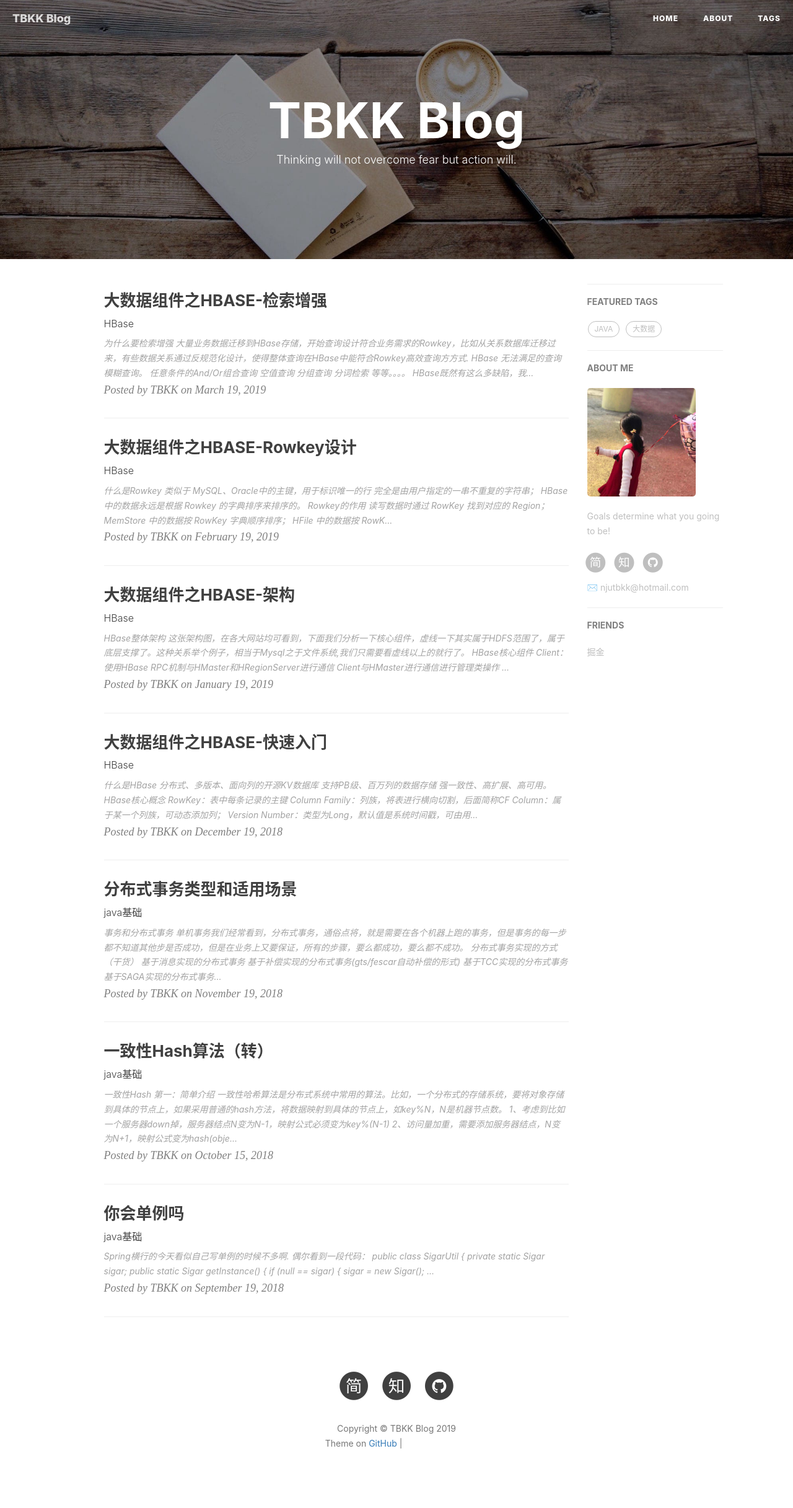
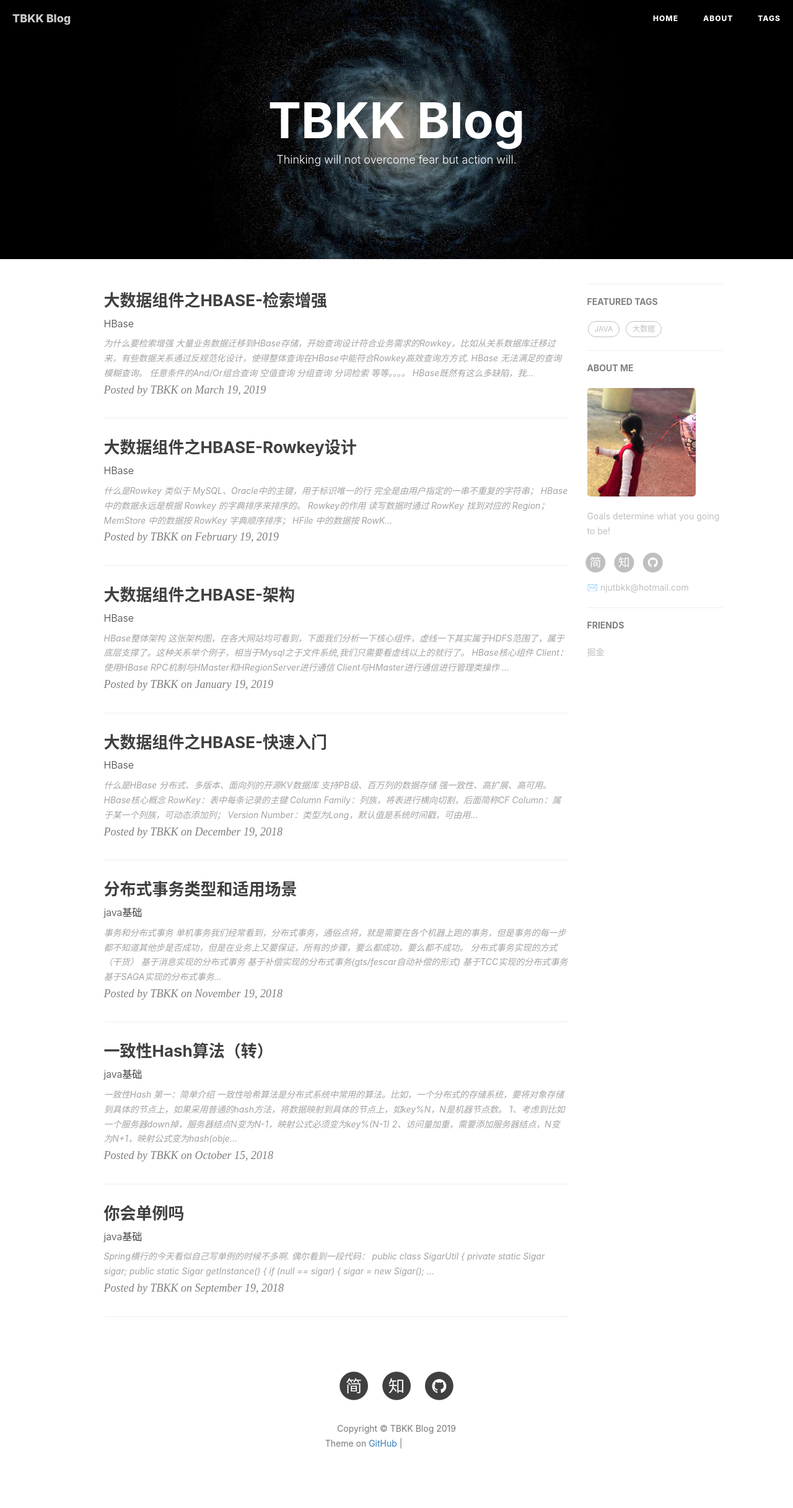
Before and after one commit to tbkk/tbkk.github.io, a Jekyll site: the page built from index.html, in a window 1280 px wide. Shown: the whole page at 62% size. Built offline with Jekyll 4.4.1, drawn with Linux system fonts in a browser that asks for light colours; nearby versions of some CDN libraries; the list of posts is cut into pages by our own code; comment, search, counter and statistics services are not loaded; grey boxes are pictures that could not be loaded.

Commit message:
change head img

```diff
--- a/_config.yml
+++ b/_config.yml
@@ -1,7 +1,7 @@
 # Site settings
 title: TBKK Blog
 SEOTitle: TBKK的博客 | TBKK Blog
-header-img: img/post-bg-coffee.jpg
+header-img: img/post-bg-universe.jpg
 email: njutbkk@hotmail.com
 description: "Every failure is leading towards success."
 keyword: "TBKK, TBKK Blog, TBKK的博客, tbkk, 秦鑫峰, iOS, Apple, iPhone"
```
